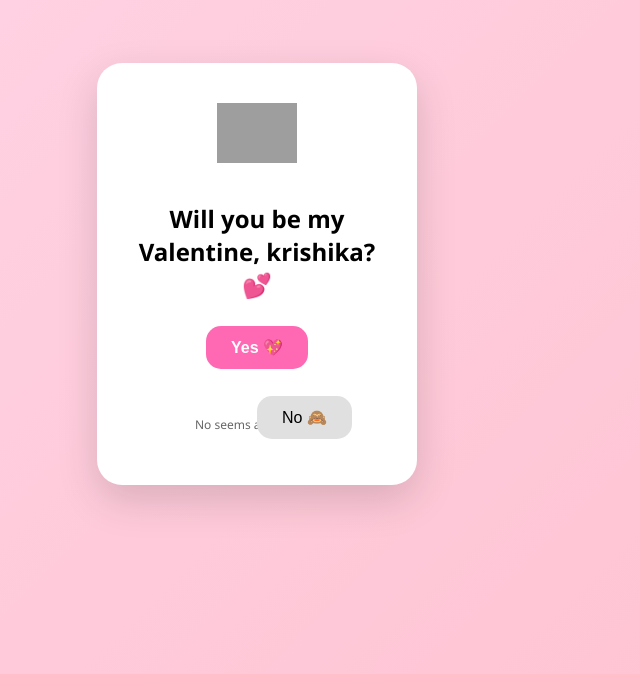
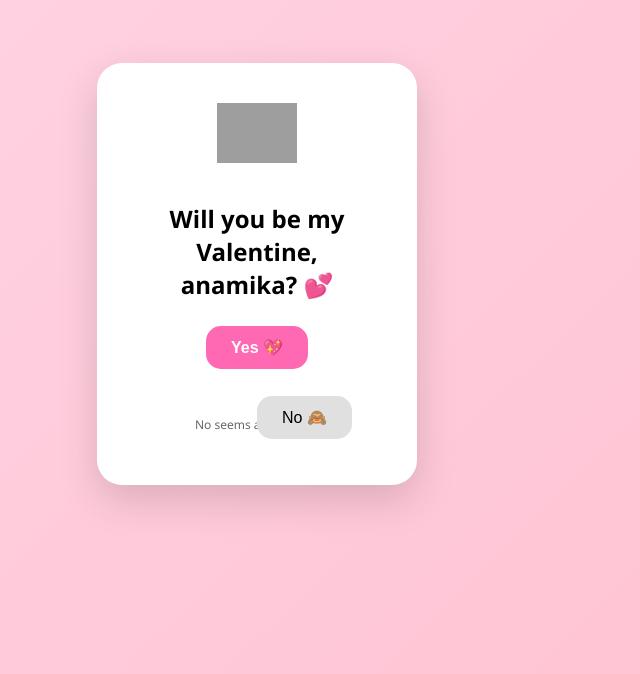
Before and after one commit to surendarrics/valentine, a plain HTML site: page index.html in a window 1280 px wide. Shown: the part 126-800 px from the top of the page, without its empty margins (383-1023 px from the left). Drawn offline with nearby package versions, Linux system fonts and the light colour scheme; grey boxes are pictures that could not be loaded.

Commit message:
Update index.html

```diff
--- a/index.html
+++ b/index.html
@@ -3,7 +3,7 @@
 <head>
   <meta charset="UTF-8" />
   <meta name="viewport" content="width=device-width, initial-scale=1.0"/>
-  <title>krishika be My Valentine ❤️</title>
+  <title>Be My Valentine ❤️</title>
 
   <link rel="stylesheet" href="style.css" />
 
@@ -17,7 +17,7 @@
 
   <img class="cute" src="https://cdn-icons-png.flaticon.com/512/833/833472.png"/>
 
-  <h2>Will you be my Valentine, krishika? 💕</h2>
+  <h2>Will you be my Valentine, anamika? 💕</h2>
 
 <div class="buttons">
   <button id="yesBtn">Yes 💖</button>
```
